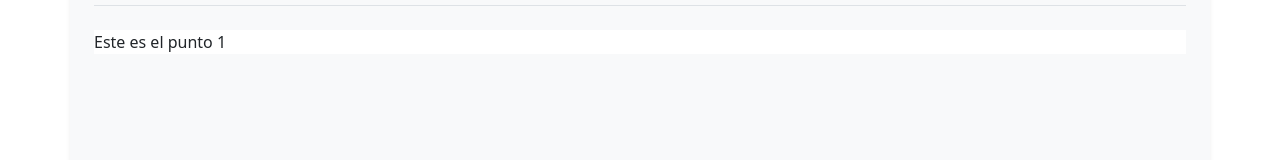
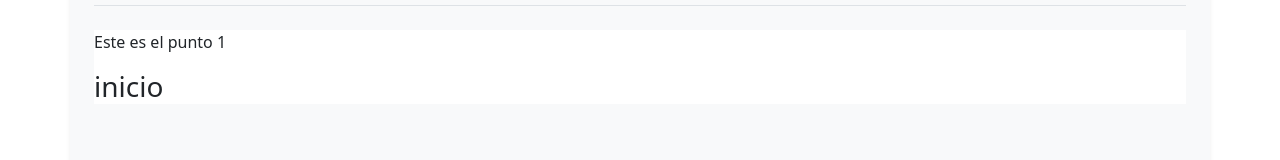
Before and after one commit to leoalevalle/pysw_tpangular, an Angular app: page /punto1 in a window 1280 px wide. Shown: the part 206-366 px from the top of the page. Built offline with nearby package versions, Linux system fonts and the light colour scheme.

Commit message:
inicio branch

```diff
--- a/src/app/components/punto1/punto1.html
+++ b/src/app/components/punto1/punto1.html
@@ -1,3 +1,4 @@
 <body>
     <p>Este es el punto 1</p>
+    <h3>inicio</h3>
 </body>
```
Also changed, not shown: package.json (+16 -3 lines), 1 other file (tests, documents, lock files or other folders).
